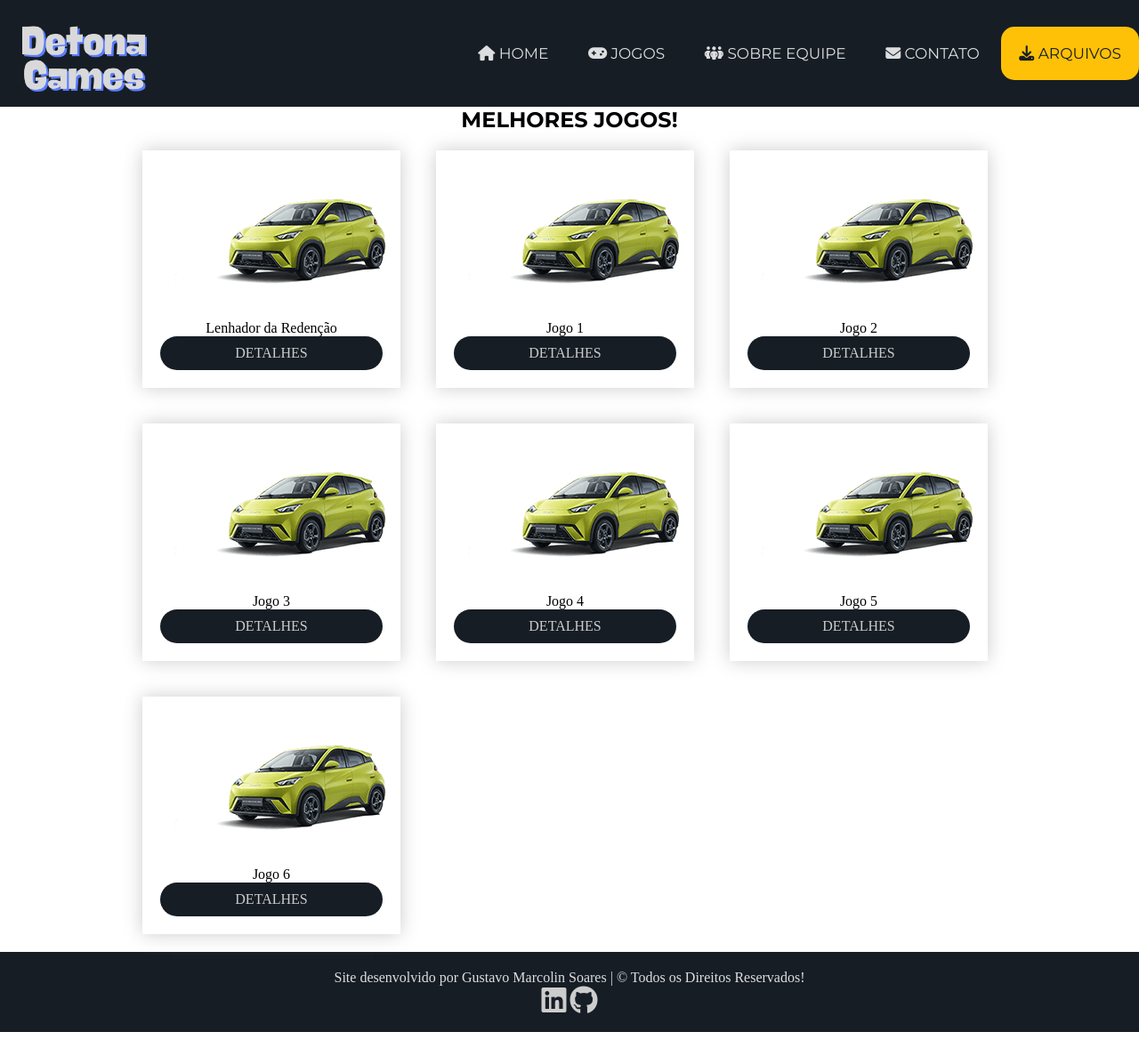
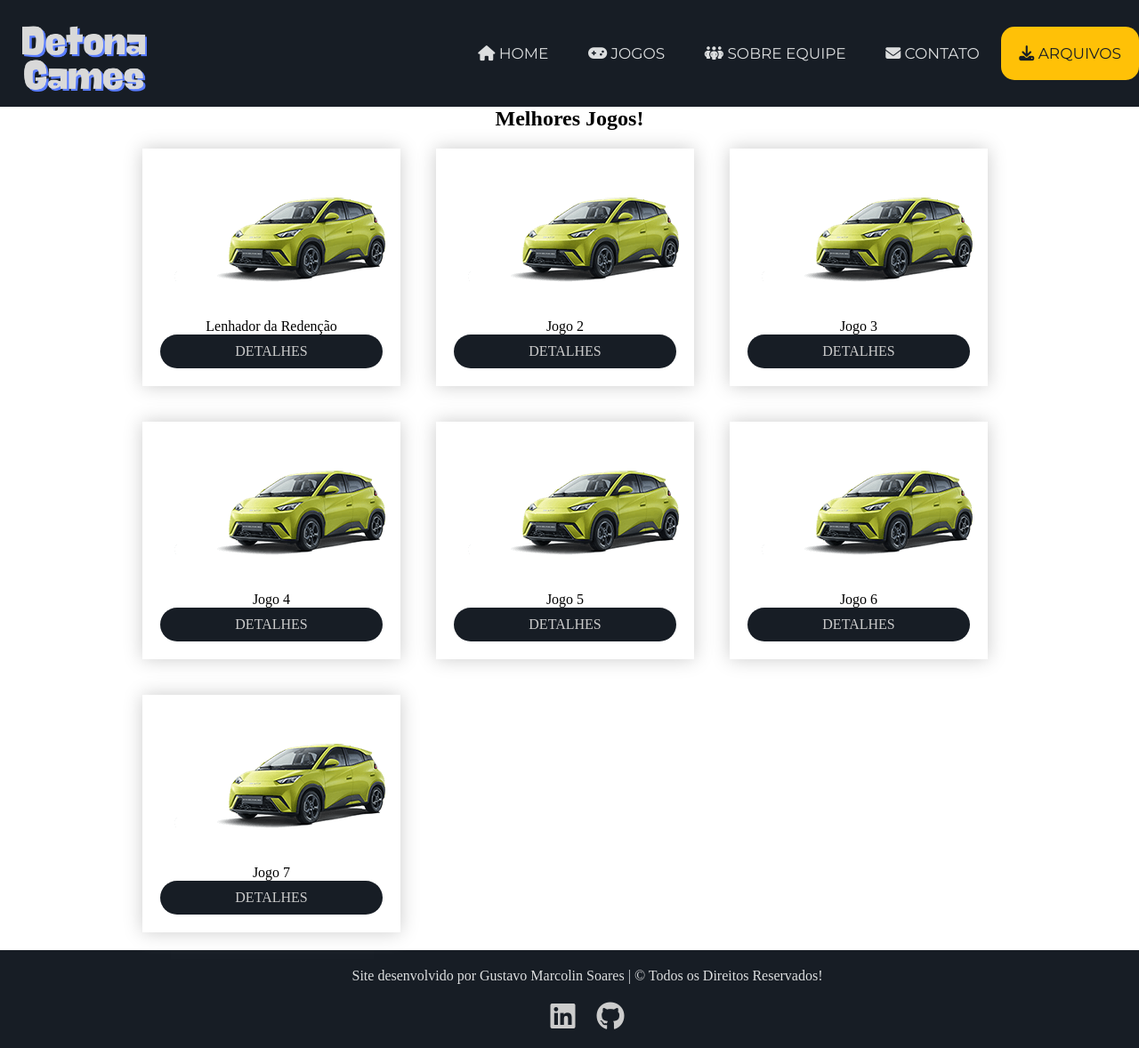
Before and after one commit to Gust4av0/Projeto-Final-M-dulo2, a PHP site: page / in a window 1280 px wide. Shown: the whole page at 89% size. Run offline with PHP 8.4, Linux system fonts and the light colour scheme.

Commit message:
Atualizando o projeto por completo

```diff
--- a/site/css/style.css
+++ b/site/css/style.css
@@ -1,58 +1,11 @@
+@charset "UTF-8";
 /*CSS Reset*/
 * {
   margin: 0;
   padding: 0;
 }
 
-header {
-  background-color: #171D25;
-  width: 100%;
-  height: 120px;
-}
-header .header-logo {
-  width: 140px;
-  margin-left: 25px;
-}
-
-main h1 {
-  font: 24px Montserrat, Tahoma;
-  text-align: center;
-  text-transform: uppercase;
-  font-weight: bold;
-}
-
-a {
-  text-decoration: none;
-  text-transform: uppercase;
-  color: #CCC;
-}
-a .btn {
-  background-color: #171D25;
-  padding: 10px;
-  border-radius: 60px;
-}
-
-.container {
-  width: 1000px;
-  margin: auto;
-}
-.container h1 {
-  padding-top: 150px;
-}
-
-.flex {
-  display: flex;
-  flex-wrap: wrap;
-  /*Ele quebrar e cair as colunas para baixo*/
-}
-.flex .flex-coluna {
-  width: 25%;
-  margin: 20px;
-  padding: 20px;
-  box-shadow: 0 0 20px #CCC;
-  text-align: center;
-}
-
+/*------------------------------------CABEÇALHO E RODAPÉ--------------------------------------------------------*/
 .header-nav {
   text-transform: uppercase;
   font: 17px Montserrat, Tahoma;
@@ -104,6 +57,91 @@ a .btn {
   text-align: center;
   color: #DCDEDF;
   padding: 20px;
+  bottom: 0;
+  width: 100%;
+}
+.footer p {
+  padding-bottom: 20px;
+}
+.footer a {
+  margin: 10px;
+}
+.footer a:hover {
+  color: gray;
 }
 
+/*------------------------------------CABEÇALHO E RODAPÉ--------------------------------------------------------*/
+header {
+  background-color: #171D25;
+  width: 100%;
+  height: 120px;
+}
+header .header-logo {
+  width: 140px;
+  margin-left: 25px;
+}
+
+a {
+  text-decoration: none;
+  text-transform: uppercase;
+  color: #CCC;
+}
+a .btn {
+  background-color: #171D25;
+  padding: 10px;
+  border-radius: 60px;
+}
+
+/*------------------------------------CLASSES PADRÕES--------------------------------------------------------*/
+.centro {
+  text-align: center;
+}
+
+/*------------------------------------CONTAINER PÁGINA HOME--------------------------------------------------------*/
+.container_home {
+  width: 1000px;
+  margin: auto;
+}
+.container_home h1 {
+  padding-top: 150px;
+}
+
+.flex_home {
+  display: flex;
+  flex-wrap: wrap;
+  /*Ele quebrar e cair as colunas para baixo*/
+}
+.flex_home .flex-coluna_home {
+  width: 25%;
+  margin: 20px;
+  padding: 20px;
+  box-shadow: 0 0 20px #CCC;
+  text-align: center;
+}
+
+/*------------------------------------CONTAINER PÁGINA HOME--------------------------------------------------------*/
+/*------------------------------------CONTAINER PÁGINA EQUIPE--------------------------------------------------------*/
+.container_equipe {
+  width: 1000px;
+  margin: auto;
+}
+.container_equipe h1 {
+  padding-top: 150px;
+}
+
+.flex_equipe {
+  display: flex;
+  flex-wrap: wrap;
+  /*Ele quebrar e cair as colunas para baixo*/
+}
+.flex_equipe .flex-coluna_equipe {
+  width: 25%;
+  margin: 20px;
+  padding: 20px;
+  box-shadow: 0 0 20px #CCC;
+  text-align: center;
+}
+
+/*------------------------------------CONTAINER PÁGINA EQUIPE--------------------------------------------------------*/
+
 /*# sourceMappingURL=style.css.map */
--- a/site/css/style.scss
+++ b/site/css/style.scss
@@ -11,58 +11,7 @@ $corFonte: #DCDEDF;
     padding: 0;
 }
 
-header {
-    background-color: $primaria;
-    width: 100%;
-    height: 120px;
-    .header-logo{
-        width: 140px;
-        margin-left: 25px;
-    }
-}
-
-main {
-    h1 {
-        font: 24px $fonte1;
-        text-align: center;
-        text-transform: uppercase;
-        font-weight: bold;
-    }
-}
-
-a {
-    text-decoration: none;
-    text-transform: uppercase;
-    color: $secundaria;
-    .btn {
-        background-color: $primaria;
-        padding: 10px;
-        border-radius: 60px;
-    }
-}
-
-.container {
-    width: 1000px;
-    margin: auto;
-    h1 {
-        padding-top: 150px;
-    }
-}
-
-.flex {
-    display: flex;
-    flex-wrap: wrap;
-
-    /*Ele quebrar e cair as colunas para baixo*/
-    .flex-coluna {
-        width: 25%;
-        margin: $margin;
-        padding: $margin;
-        box-shadow: 0 0 $margin $secundaria;
-        text-align: center;
-    }
-}
-
+/*------------------------------------CABEÇALHO E RODAPÉ--------------------------------------------------------*/
 .header-nav {
     text-transform: uppercase;
     font: 17px $fonte1;
@@ -121,4 +70,92 @@ a {
     text-align: center;
     color: $corFonte;
     padding: 20px;
+    bottom: 0;
+    width: 100%;
+    p {
+        padding-bottom: 20px;
+    }
+    a{
+        margin: 10px;
+    }
+    a:hover{
+        color: gray;
+    }
 }
+/*------------------------------------CABEÇALHO E RODAPÉ--------------------------------------------------------*/
+
+header {
+    background-color: $primaria;
+    width: 100%;
+    height: 120px;
+    .header-logo{
+        width: 140px;
+        margin-left: 25px;
+    }
+}
+
+a {
+    text-decoration: none;
+    text-transform: uppercase;
+    color: $secundaria;
+    .btn {
+        background-color: $primaria;
+        padding: 10px;
+        border-radius: 60px;
+    }
+}
+
+/*------------------------------------CLASSES PADRÕES--------------------------------------------------------*/
+.centro {
+    text-align: center;
+}
+
+
+
+/*------------------------------------CONTAINER PÁGINA HOME--------------------------------------------------------*/
+.container_home {
+    width: 1000px;
+    margin: auto;
+    h1 {
+        padding-top: 150px;
+    }
+}
+
+.flex_home {
+    display: flex;
+    flex-wrap: wrap;
+
+    /*Ele quebrar e cair as colunas para baixo*/
+    .flex-coluna_home {
+        width: 25%;
+        margin: $margin;
+        padding: $margin;
+        box-shadow: 0 0 $margin $secundaria;
+        text-align: center;
+    }
+}
+/*------------------------------------CONTAINER PÁGINA HOME--------------------------------------------------------*/
+
+/*------------------------------------CONTAINER PÁGINA EQUIPE--------------------------------------------------------*/
+.container_equipe {
+    width: 1000px;
+    margin: auto;
+    h1 {
+        padding-top: 150px;
+    }
+}
+
+.flex_equipe {
+    display: flex;
+    flex-wrap: wrap;
+
+    /*Ele quebrar e cair as colunas para baixo*/
+    .flex-coluna_equipe {
+        width: 25%;
+        margin: $margin;
+        padding: $margin;
+        box-shadow: 0 0 $margin $secundaria;
+        text-align: center;
+    }
+}
+/*------------------------------------CONTAINER PÁGINA EQUIPE--------------------------------------------------------*/
--- a/site/index.php
+++ b/site/index.php
@@ -4,7 +4,7 @@
 <head>
     <meta charset="UTF-8">
     <meta name="viewport" content="width=device-width, initial-scale=1.0">
-    <title>Detona Games - Home</title>
+    <title>Detona Games - Site</title>
     <meta name="description" content="Detona Games, o seu site repleto de Jogos para se divertir!">
     <link rel="stylesheet" href="css/style.css">
     <link rel="stylesheet" href="css/all.min.css">
@@ -39,13 +39,13 @@
                     </a>
 
                     <div class="dropdonw-menu">
-                        <a href="#">Lenhador da Redenção</a>
-                        <a href="#">Jogo1</a>
-                        <a href="#">Jogo2</a>
-                        <a href="#">Jogo3</a>
-                        <a href="#">Jogo4</a>
-                        <a href="#">Jogo5</a>
-                        <a href="#">Jogo6</a>
+                        <a href="index.php?pg=jogo1">Lenhador da Redenção</a>
+                        <a href="index.php?pg=jogo2">Jogo2</a>
+                        <a href="index.php?pg=jogo3">Jogo3</a>
+                        <a href="index.php?pg=jogo4">Jogo4</a>
+                        <a href="index.php?pg=jogo5">Jogo5</a>
+                        <a href="index.php?pg=jogo6">Jogo6</a>
+                        <a href="index.php?pg=jogo7">Jogo7</a>
                     </div>
                 </li>
 
--- a/site/paginas/home.php
+++ b/site/paginas/home.php
@@ -1,61 +1,62 @@
-
+<section class="centro">
 <h1>Melhores Jogos!</h1>
-        <div class="container">
-            <div class="flex">
-                <div class="flex-coluna">
+<div class="container_home">
+    <div class="flex_home">
+        <div class="flex-coluna_home">
             <img src="imagens/small-pic.png" alt="Imagem Teste" title="Teste">
             <p>Lenhador da Redenção</p>
-                    <a href="#" >
+            <a href="index.php?pg=jogo1">
                 <p class="btn">Detalhes</p>
             </a>
         </div>
 
-                <div class="flex-coluna">
+        <div class="flex-coluna_home">
             <img src="imagens/small-pic.png" alt="Imagem Teste" title="Teste">
-                    <p>Jogo 1</p>
-                    <a href="#" >
+            <p>Jogo 2</p>
+            <a href="index.php?pg=jogo2">
                 <p class="btn">Detalhes</p>
             </a>
         </div>
 
-                <div class="flex-coluna">
+        <div class="flex-coluna_home">
             <img src="imagens/small-pic.png" alt="Imagem Teste" title="Teste">
-                    <p>Jogo 2</p>
-                    <a href="#" >
+            <p>Jogo 3</p>
+            <a href="index.php?pg=jogo3">
                 <p class="btn">Detalhes</p>
             </a>
         </div>
 
-                <div class="flex-coluna">
+        <div class="flex-coluna_home">
             <img src="imagens/small-pic.png" alt="Imagem Teste" title="Teste">
-                    <p>Jogo 3</p>
-                    <a href="#" >
+            <p>Jogo 4</p>
+            <a href="index.php?pg=jogo4">
                 <p class="btn">Detalhes</p>
             </a>
         </div>
 
-                <div class="flex-coluna">
+        <div class="flex-coluna_home">
             <img src="imagens/small-pic.png" alt="Imagem Teste" title="Teste">
-                    <p>Jogo 4</p>
-                    <a href="#" >
+            <p>Jogo 5</p>
+            <a href="index.php?pg=jogo5">
                 <p class="btn">Detalhes</p>
             </a>
         </div>
 
-                <div class="flex-coluna">
+        <div class="flex-coluna_home">
             <img src="imagens/small-pic.png" alt="Imagem Teste" title="Teste">
-                    <p>Jogo 5</p>
-                    <a href="#" >
+            <p>Jogo 6</p>
+            <a href="index.php?pg=jogo6">
                 <p class="btn">Detalhes</p>
             </a>
         </div>
 
-                <div class="flex-coluna">
+        <div class="flex-coluna_home">
             <img src="imagens/small-pic.png" alt="Imagem Teste" title="Teste">
-                    <p>Jogo 6</p>
-                    <a href="#" >
+            <p>Jogo 7</p>
+            <a href="index.php?pg=jogo7">
                 <p class="btn">Detalhes</p>
             </a>
         </div>
     </div>
 </div>
+</section>
--- /dev/null
+++ b/site/paginas/jogo1.php
@@ -0,0 +1 @@
+<h1>Jogo 1</h1>
--- /dev/null
+++ b/site/paginas/jogo2.php
@@ -0,0 +1 @@
+<h1>Jogo 2</h1>
--- /dev/null
+++ b/site/paginas/jogo3.php
@@ -0,0 +1 @@
+<h1>Jogo 3</h1>
--- /dev/null
+++ b/site/paginas/jogo4.php
@@ -0,0 +1 @@
+<h1>Jogo 4</h1>
--- /dev/null
+++ b/site/paginas/jogo5.php
@@ -0,0 +1 @@
+<h1>Jogo 5</h1>
--- /dev/null
+++ b/site/paginas/jogo6.php
@@ -0,0 +1 @@
+<h1>Jogo 6</h1>
--- /dev/null
+++ b/site/paginas/jogo7.php
@@ -0,0 +1 @@
+<h1>Jogo 7</h1>
```
Also changed, not shown: site/paginas/contato.php (+27 -1 lines), site/paginas/equipe.php (+38 -2 lines), site/paginas/formulario.php (added), 1 other file. Lines whose indentation alone changed are shown as unchanged.
